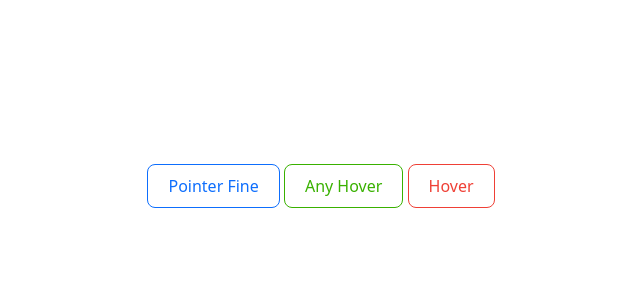
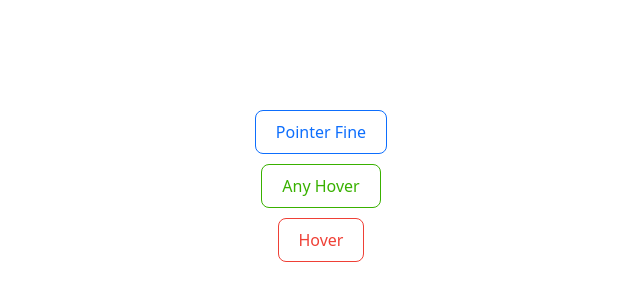
Before and after one commit to City7g/demo-redlab, a website built with Vite: page index.html in a window 1280 px wide. Shown: the part 214-514 px from the top of the page, without its empty margins (319-959 px from the left). Built offline with nearby package versions, Linux system fonts and the light colour scheme.

Commit message:
fix app height

```diff
--- a/src/style.scss
+++ b/src/style.scss
@@ -3,9 +3,8 @@
   line-height: 1.5;
   font-weight: 400;
 
-  color-scheme: light dark;
-  color: rgba(255, 255, 255, 0.87);
-  background-color: #242424;
+  color: #213547;
+  background-color: #ffffff;
 
   font-synthesis: none;
   text-rendering: optimizeLegibility;
@@ -24,7 +23,7 @@ a {
   text-decoration: inherit;
 }
 a:hover {
-  color: #535bf2;
+  color: #747bff;
 }
 
 body {
@@ -33,7 +32,7 @@ body {
   justify-content: center;
   align-items: center;
   flex-direction: column;
-  min-height: 100vh;
+  min-height: 100svh;
 }
 
 h1 {
@@ -46,6 +45,13 @@ h1 {
   margin: 0 auto;
   padding: 2rem;
   text-align: center;
+}
+
+.app {
+  display: flex;
+  flex-direction: column;
+  align-items: center;
+  gap: 10px;
 }
 
 .logo {
@@ -86,19 +92,6 @@ button:hover {
 button:focus,
 button:focus-visible {
   outline: 4px auto -webkit-focus-ring-color;
-}
-
-@media (prefers-color-scheme: light) {
-  :root {
-    color: #213547;
-    background-color: #ffffff;
-  }
-  a:hover {
-    color: #747bff;
-  }
-  button {
-    background-color: #f9f9f9;
-  }
 }
 
 button {
```
